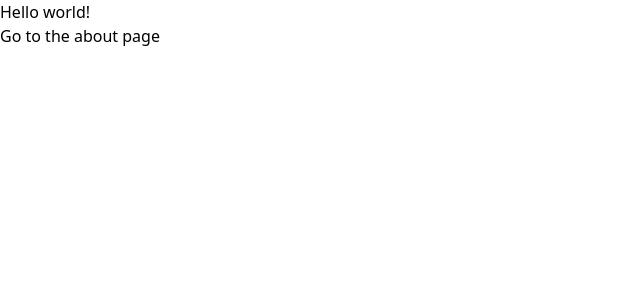
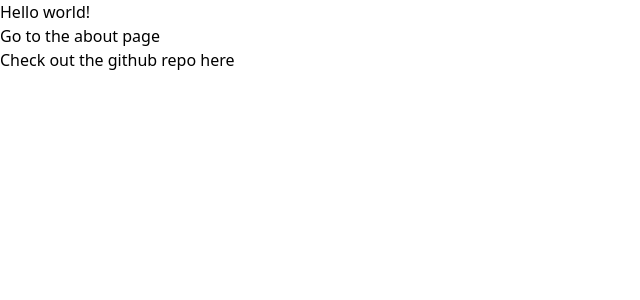
Before and after one commit to matthova/nextjs-i18n-demo, a Next.js app: page /en in a window 1280 px wide. Shown: the top 300 px of the page, without its empty margins (0-640 px from the left). Built offline with nearby package versions, Linux system fonts and the light colour scheme.

Commit message:
Add github link

```diff
--- a/messages/en.json
+++ b/messages/en.json
@@ -1,7 +1,8 @@
 {
   "HomePage": {
     "title": "Hello world!",
-        "about": "Go to the about page"
+    "about": "Go to the about page",
+    "github": "Check out the github repo <link>here</link>"
   },
   "AboutPage": {
     "description": "About all the things"
--- a/messages/es.json
+++ b/messages/es.json
@@ -1,7 +1,8 @@
 {
   "HomePage": {
     "title": "Hola mundo!",
-        "about": "Ir a la página Sobre"
+    "about": "Ir a la página Sobre",
+    "github": "Revisa el repositorio de GitHub <link>aquí</link>"
   },
   "AboutPage": {
     "description": "Sobre todas las cosas"
--- a/src/app/[locale]/(app)/page.tsx
+++ b/src/app/[locale]/(app)/page.tsx
@@ -1,13 +1,28 @@
-import { useTranslations } from 'next-intl';
-import { Link } from '@/i18n/routing';
+import { useTranslations } from "next-intl";
+import { Link } from "@/i18n/routing";
+
+const GITHUB_REPO_LINK = "https://github.com/matthova/nextjs-i18n-demo";
 
 export default function HomePage() {
-    const t = useTranslations('HomePage');
+  const t = useTranslations("HomePage");
 
-    return (
-        <div>
-            <h1>{t('title')}</h1>
-            <Link href="/about">{t('about')}</Link>
-        </div>
-    );
+  return (
+    <div>
+      <h1>{t("title")}</h1>
+      <Link href="/about">{t("about")}</Link>
+      <div>
+        {t.rich("github", {
+          link: (chunks) => (
+            <a
+              target="_blank"
+              rel="noopener noreferrer"
+              href={GITHUB_REPO_LINK}
+            >
+              {chunks}
+            </a>
+          ),
+        })}
+      </div>
+    </div>
+  );
 }
```
Lines whose indentation alone changed are shown as unchanged.
